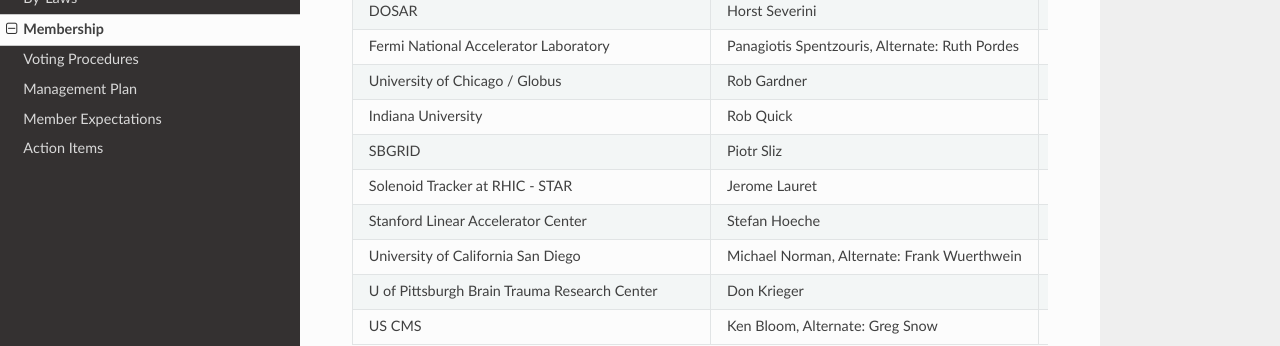
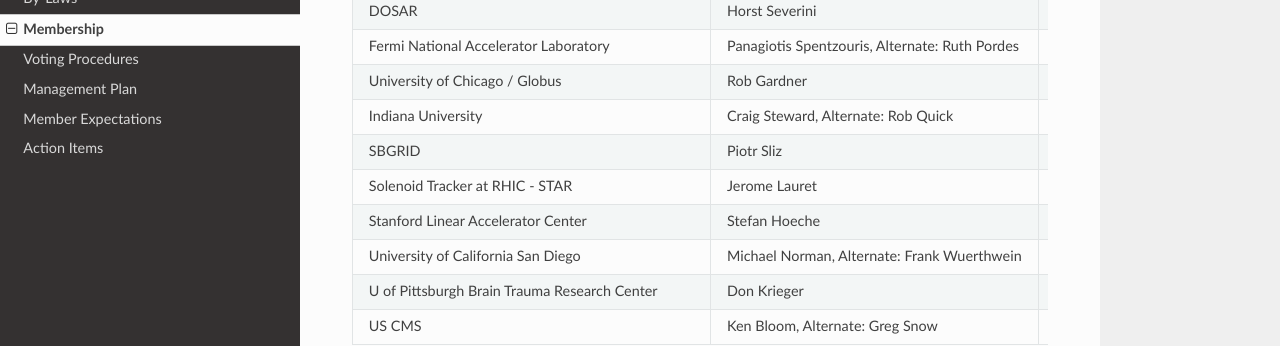
Before and after one commit to osg-htc/council, an MkDocs documentation site: the page built from docs/Members.md, in a window 1280 px wide and 900 px high, scrolled down 382 px. Shown: the part 151-497 px from the top of the window. Built offline with MkDocs 1.6.1, drawn with Linux system fonts in a browser that asks for light colours; nearby versions of some CDN libraries; old or Windows-style settings are respelled for this version of MkDocs.

Commit message:
Update Members.md

```diff
--- a/docs/Members.md
+++ b/docs/Members.md
@@ -16,7 +16,7 @@
 | DOSAR                                             | Horst Severini                                 | Education                                             |
 | Fermi National Accelerator Laboratory             | Panagiotis Spentzouris, Alternate: Ruth Pordes | Campus users and resource provider                    |
 | University of Chicago / Globus                    | Rob Gardner                                    | Campus resource provider, users and software provider |
-| Indiana University                                | Rob Quick                                      | Campus users and resource provider                    |
+| Indiana University                                | Craig Steward, Alternate: Rob Quick            | Campus users and resource provider                    |
 | SBGRID                                            | Piotr Sliz                                     | User Community                                        |
 | Solenoid Tracker at RHIC - STAR                   | Jerome Lauret                                  | User Community                                        |
 | Stanford Linear Accelerator Center                | Stefan Hoeche                                  | Campus users, resource provider and theory users      |
```
